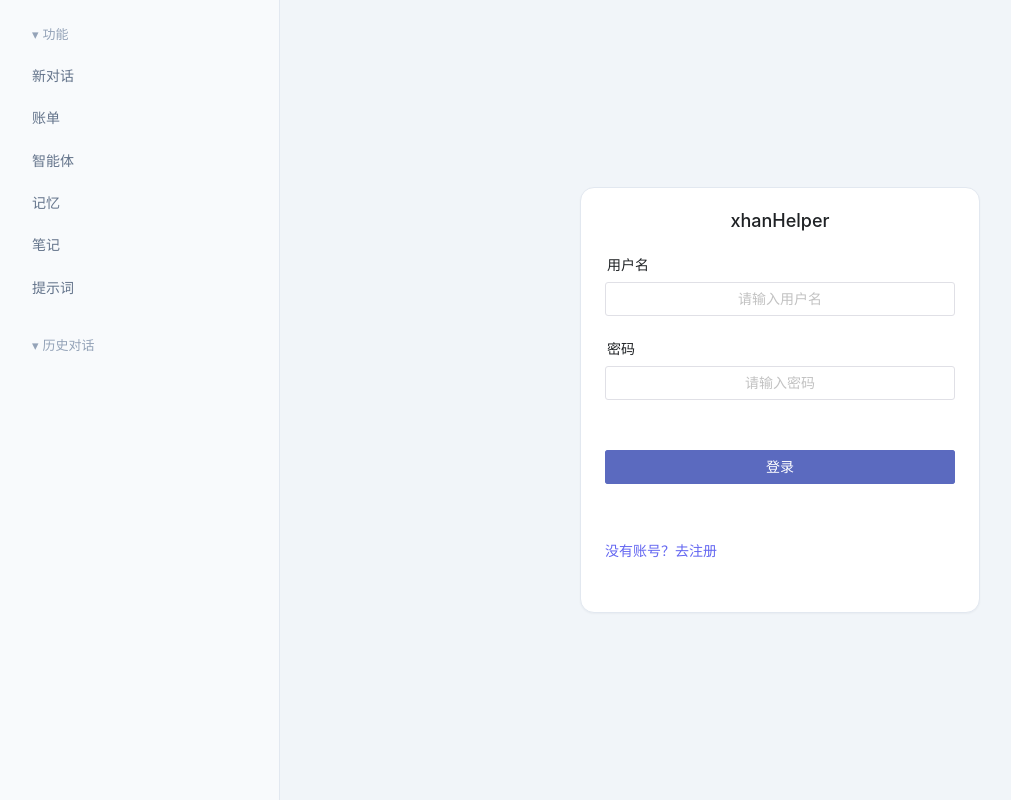
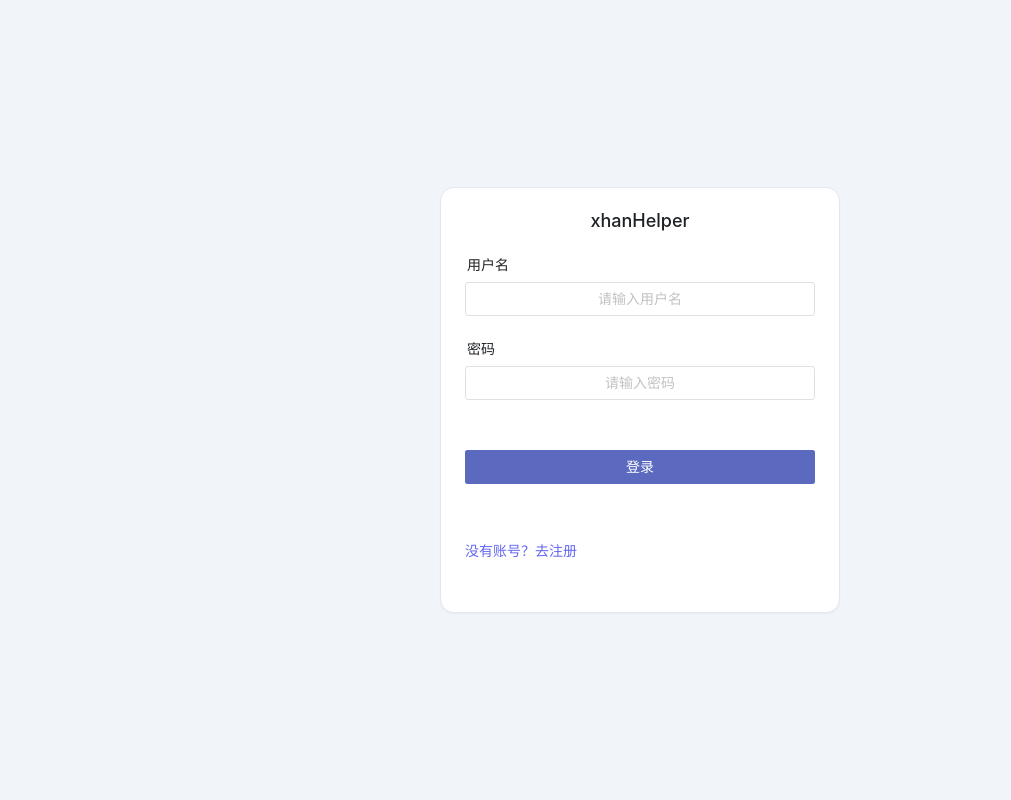
Before and after one commit to xHanJiao/xhanHelper, a Vue app in the folder front-end/: page /login in a window 1280 px wide. Shown: the whole page, without its empty margins (0-1011 px from the left). Built offline with nearby package versions, Linux system fonts and the light colour scheme.

Commit message:
fix: 未登录时隐藏侧边栏，登录页面独占全宽
桌面端侧边栏和移动端 drawer 在 auth.token 为空时不渲染。

Co-Authored-By: Claude Opus 4.7 <noreply@anthropic.com>

```diff
--- a/front-end/src/App.vue
+++ b/front-end/src/App.vue
@@ -2,10 +2,12 @@
 import { computed } from 'vue'
 import { NConfigProvider, NMessageProvider } from 'naive-ui'
 import { useThemeStore } from '@/stores/theme'
+import { useAuthStore } from '@/stores/auth'
 import { useMobile } from '@/composables/useMobile'
 import ConversationList from '@/components/ConversationList.vue'
 
 const theme = useThemeStore()
+const auth = useAuthStore()
 const { isMobile, drawerOpen, closeDrawer, sidebarCollapsed } = useMobile()
 
 const themeOverrides = computed(() => ({
@@ -23,12 +25,12 @@ const themeOverrides = computed(() => ({
     <NMessageProvider>
       <div style="display: flex; height: 100vh; width: 100vw; overflow: hidden;">
         <!-- 桌面端侧栏 -->
-        <div v-if="!isMobile" :style="{ width: sidebarCollapsed ? '0' : '280px', overflow: 'hidden', transition: 'width 0.25s ease', flexShrink: 0 }">
+        <div v-if="auth.token && !isMobile" :style="{ width: sidebarCollapsed ? '0' : '280px', overflow: 'hidden', transition: 'width 0.25s ease', flexShrink: 0 }">
           <ConversationList />
         </div>
 
         <!-- 移动端抽屉覆盖 -->
-        <template v-if="isMobile">
+        <template v-if="auth.token && isMobile">
           <div
             v-if="drawerOpen"
             style="position: fixed; inset: 0; z-index: 900; background: rgba(0,0,0,0.4);"
```
